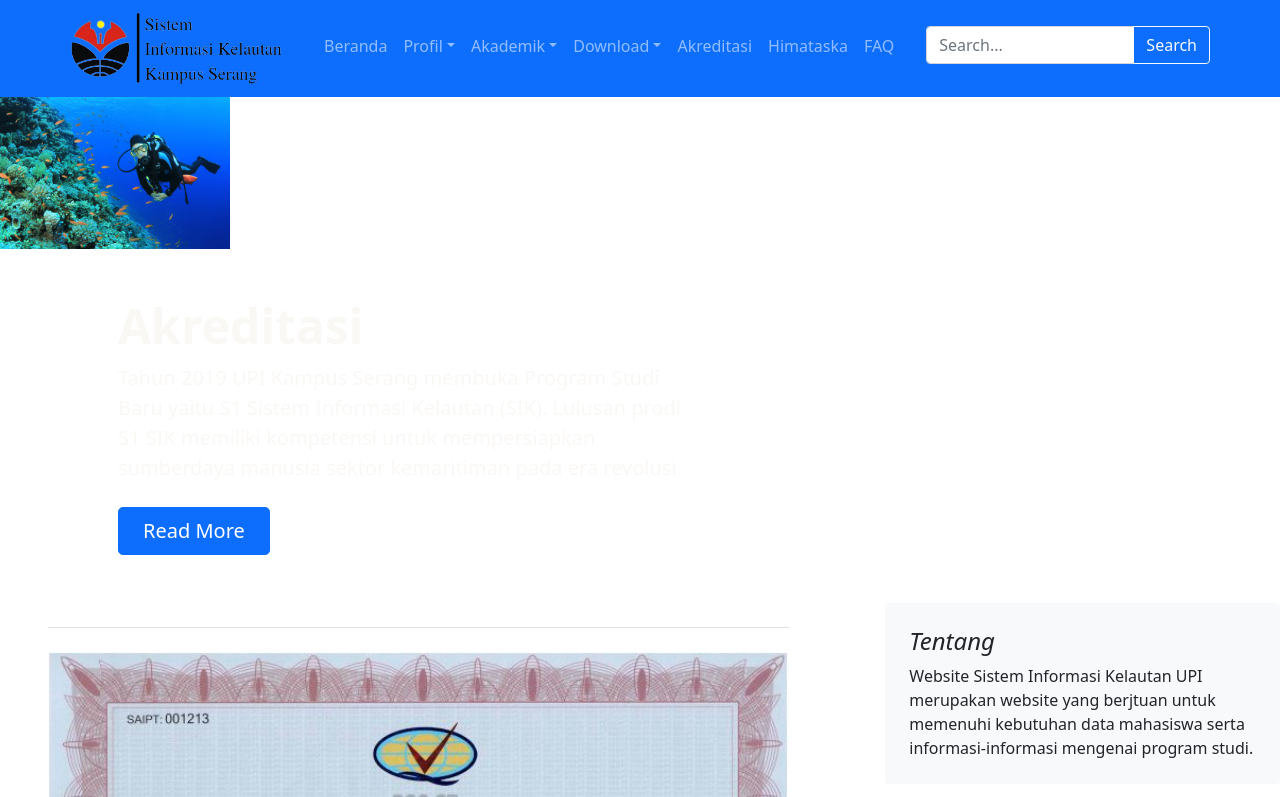
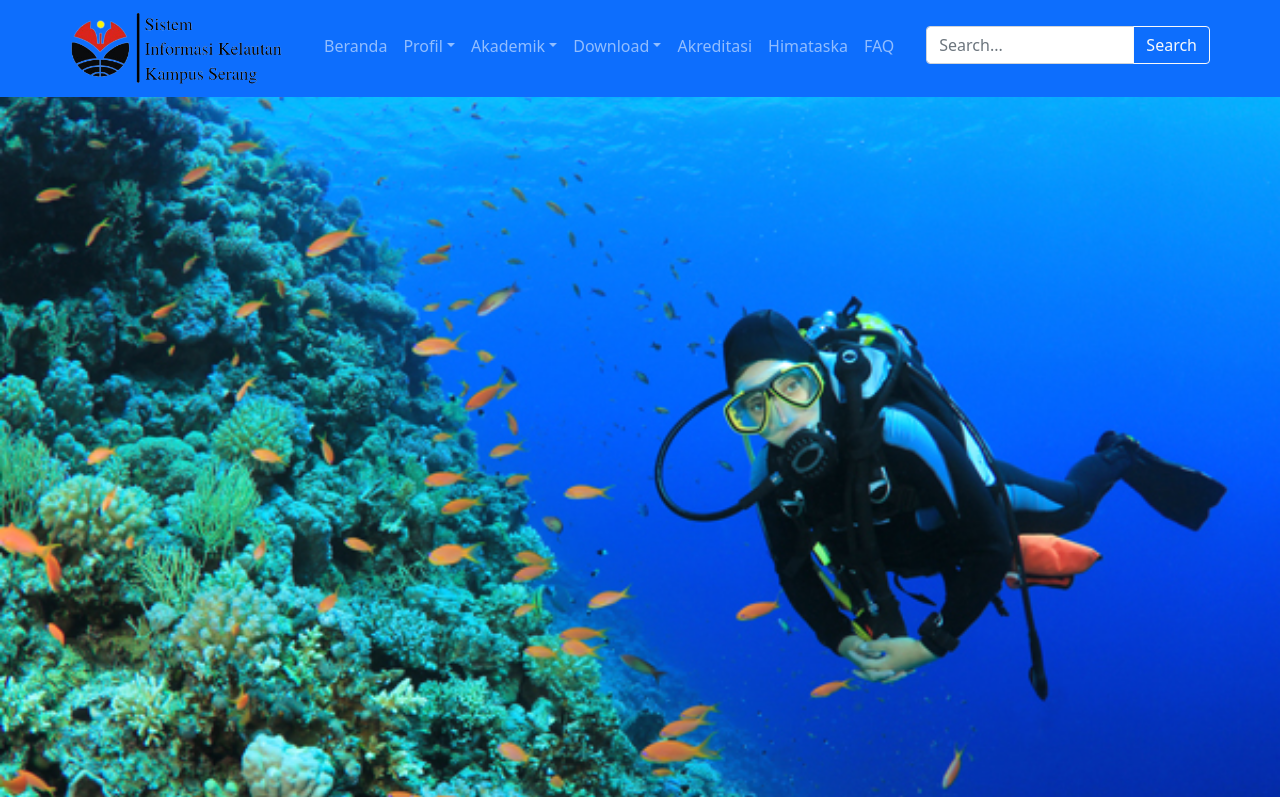
Before and after one commit to AndrianAfriandi/AndrianAfriandi.github.io, a plain HTML site: page akreditasi.html in a window 1280 px wide. Shown: the top 797 px of the page. Drawn offline with nearby package versions, Linux system fonts and the light colour scheme; files whose address does not match are found by name.

Commit message:
Update akreditasi.html

```diff
--- a/akreditasi.html
+++ b/akreditasi.html
@@ -67,7 +67,7 @@
             <br>
             <br>
             <header>
-                <img src="diving.jpg" alt="" width="230">
+                <img src="diving.jpg" alt="" width="100%">
                 <div class="container px-5">
                     <div class="row gx-5 align-items-left justify-content-left">
                         <div class="col-lg-8 col-xl-7 col-xxl-6">
```
